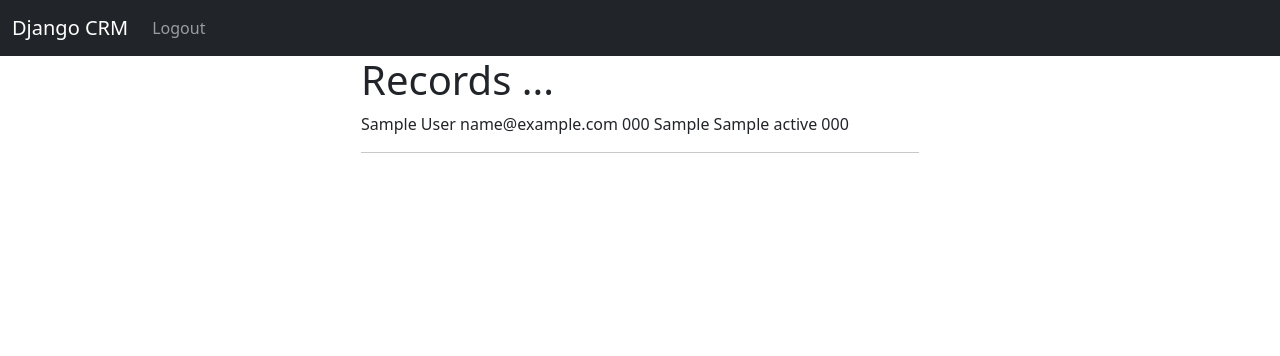
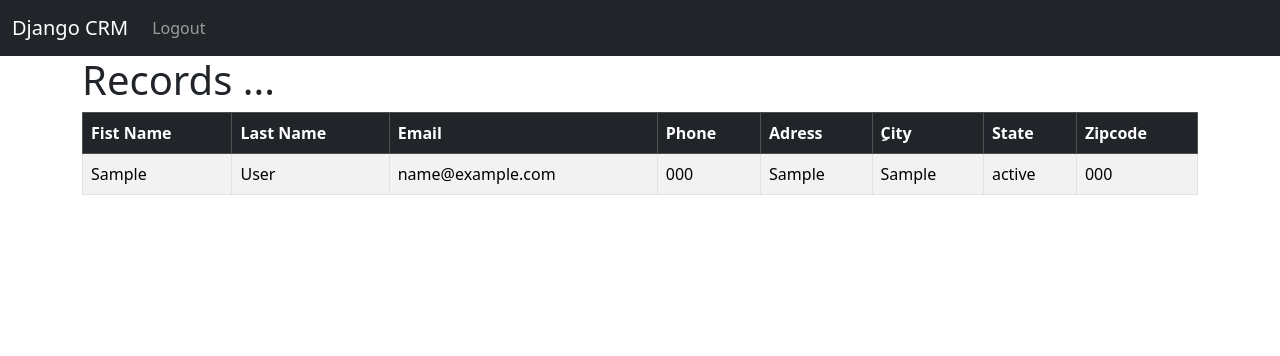
Before and after one commit to hamzakhalem/CRM, a Django app: page / in a window 1280 px wide. Shown: the top 356 px of the page. Run offline with Django 4.2, Linux system fonts and the light colour scheme; a user stored in the database is signed in; tables that the repository leaves empty hold one stand-in row (values such as "Sample post").

Commit message:
display data

```diff
--- a/website/templates/home.html
+++ b/website/templates/home.html
@@ -3,22 +3,41 @@
 {% block title %}Home{% endblock %}
 
 {% block content %}
-<div class="col-md-6 offset-md-3">
+<div class="">
 
     {% if user.is_authenticated %}
         <h1>Records ...</h1>
+
+
         {% if records %}
+        <table class="table table-striped table-hover table-bordered ">
+            <thead class='table-dark'>
+              <tr>
+                <th scope="col">Fist Name</th>
+                <th scope="col">Last Name</th>
+                <th scope="col">Email</th>
+                <th scope="col">Phone</th>
+                <th scope="col">Adress</th>
+                <th scope="col">ِCity</th>
+                <th scope="col">State</th>
+                <th scope="col">Zipcode</th>
+              </tr>
+            </thead>
+            <tbody>
             {% for record in records  %}
-                    {{record.first_name}}
-                    {{record.last_name}}
-                    {{record.email}}
-                    {{record.phone}}
-                    {{record.adress}}
-                    {{record.city}}
-                    {{record.state}}
-                    {{record.zipcode}}
-                    <br><hr>
+                    <tr>
+                    <td>{{record.first_name}}</td>
+                    <td>{{record.last_name}}</td>
+                    <td>{{record.email}}</td>
+                    <td>{{record.phone}}</td>
+                    <td>{{record.adress}}</td>
+                    <td>{{record.city}}</td>
+                    <td>{{record.state}}</td>
+                    <td>{{record.zipcode}}</td>
+                    </tr>
             {% endfor %}
+            </tbody>
+        </table>
         {% endif %}
     {% else %}
 
```
